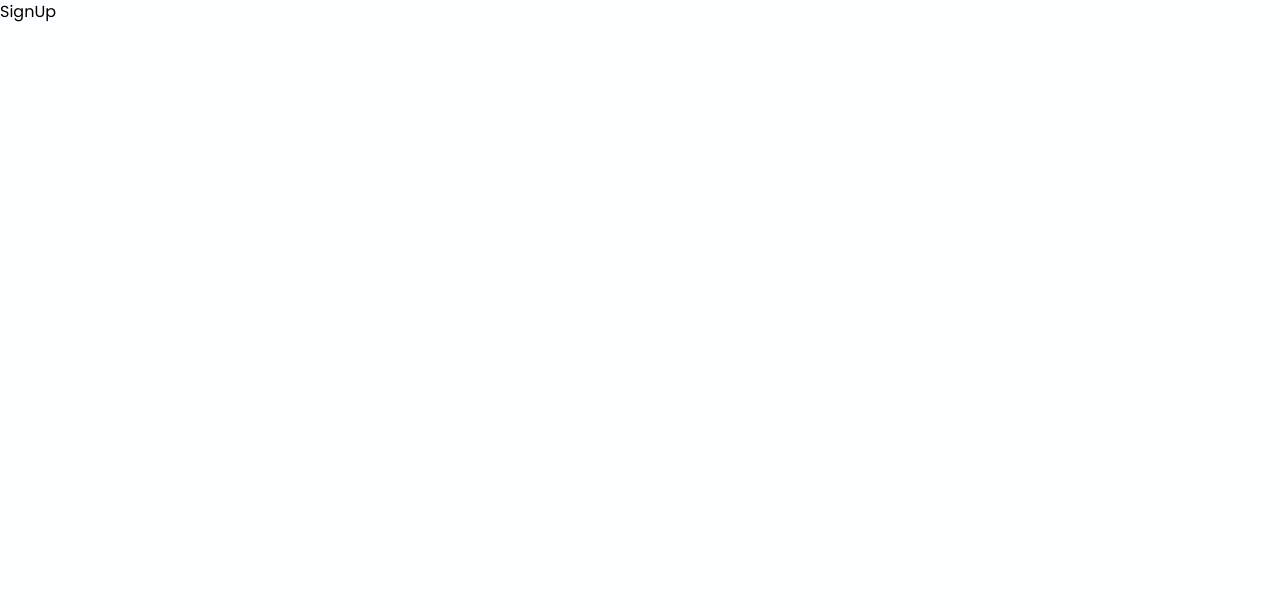
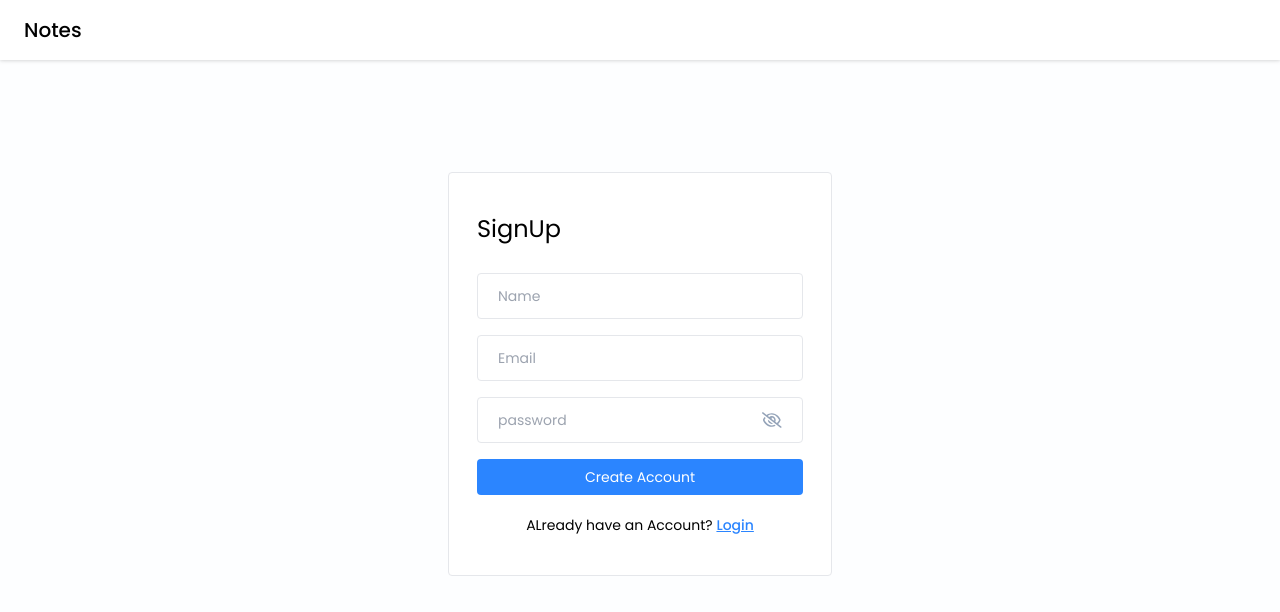
Before and after one commit to chitagone/Full_Stack_Note_App, a React (Vite) app in the folder frontend/: page /signup in a window 1280 px wide. Shown: the top 612 px of the page. Built offline with nearby package versions, Linux system fonts and the light colour scheme.

Commit message:
add login and signup structure

```diff
--- a/frontend/package.json
+++ b/frontend/package.json
@@ -12,6 +12,7 @@
   "dependencies": {
     "react": "^18.3.1",
     "react-dom": "^18.3.1",
+    "react-icons": "^5.2.1",
     "react-router-dom": "^6.26.0"
   },
   "devDependencies": {
--- /dev/null
+++ b/frontend/src/components/Navbar.jsx
@@ -0,0 +1,9 @@
+const Navbar = () => {
+  return (
+    <div className="bg-white flex items-center justify-between px-6 py-2 drop-shadow">
+      <h2 className="text-xl font-medium text-black py-2">Notes</h2>
+    </div>
+  );
+};
+
+export default Navbar;
--- /dev/null
+++ b/frontend/src/components/PasswordInput.jsx
@@ -0,0 +1,36 @@
+import { useState } from "react";
+import { FaRegEye, FaRegEyeSlash } from "react-icons/fa6";
+
+const PasswordInput = ({ value, onChange, placeholder }) => {
+  const [isShowPassword, setisShowPassword] = useState(false);
+  const toggleShowPassword = () => {
+    setisShowPassword(!isShowPassword);
+  };
+  return (
+    <div className="flex items-center bg-transparent border-[1.5px] px-5 rounded mb-3">
+      <input
+        type={isShowPassword ? "text" : "password"}
+        value={value}
+        placeholder={placeholder || "password"}
+        onChange={onChange}
+        className="w-full text-sm bg-transparent py-3 mr-3 rounded outline-none"
+      />
+
+      {isShowPassword ? (
+        <FaRegEye
+          size={22}
+          className="text-primary cursor-pointer"
+          onClick={() => toggleShowPassword()}
+        />
+      ) : (
+        <FaRegEyeSlash
+          size={22}
+          className="text-slate-400 cursor-pointer"
+          onClick={() => toggleShowPassword()}
+        />
+      )}
+    </div>
+  );
+};
+
+export default PasswordInput;
--- a/frontend/src/index.css
+++ b/frontend/src/index.css
@@ -14,5 +14,11 @@
   }
 }
 @layer components{
+.input-box{
+  @apply w-full text-sm bg-transparent border-[1.5px] px-5 py-3 rounded mb-4 outline-none;
+}
 
+.btn-primary{
+  @apply w-full text-sm bg-primary text-white p-2 rounded my-1 hover:bg-blue-600
 }
+}
--- a/frontend/src/pages/Login.jsx
+++ b/frontend/src/pages/Login.jsx
@@ -1,7 +1,74 @@
-import React from "react";
+import { Link } from "react-router-dom";
+import Navbar from "../components/Navbar";
+import PasswordInput from "../components/PasswordInput";
+import { useState } from "react";
+import { validateEmail, validatePassword } from "../utils/helper";
 
 const Login = () => {
-  return <div>Login</div>;
+  const [email, setEmail] = useState("");
+  const [password, setPassword] = useState("");
+  const [error, setError] = useState(null);
+
+  const handleLogin = async (e) => {
+    e.preventDefault();
+    if (!validateEmail(email)) {
+      setError("Please enter a valid email address");
+      return;
+    }
+
+    if (!password) {
+      setError("Please enter the password");
+      return;
+    }
+
+    if (!validatePassword(password)) {
+      setError("password must be at least 6 characters");
+      return;
+    }
+
+    setError("");
+
+    // Login API call
+  };
+
+  return (
+    <>
+      <Navbar />
+      <div className="flex items-center justify-center mt-28">
+        <div className="w-96 border rounded bg-white px-7 py-10">
+          <form onSubmit={handleLogin}>
+            <h4 className="text-2xl mb-7">Login</h4>
+
+            <input
+              type="text"
+              placeholder="email"
+              className="input-box"
+              value={email}
+              onChange={(e) => setEmail(e.target.value)}
+            />
+
+            <PasswordInput
+              value={password}
+              onChange={(e) => setPassword(e.target.value)}
+            />
+
+            {error && <p className="text-red-500 text-xs pb-1">{error}</p>}
+
+            <button type="submit" className="btn-primary">
+              Login
+            </button>
+
+            <p className="text-sm text-center mt-4">
+              Not registerd Yet?{" "}
+              <Link to="/signup" className="font-medium text-primary underline">
+                Create an Account
+              </Link>
+            </p>
+          </form>
+        </div>
+      </div>
+    </>
+  );
 };
 
 export default Login;
--- a/frontend/src/pages/SignUp.jsx
+++ b/frontend/src/pages/SignUp.jsx
@@ -1,7 +1,85 @@
-import React from "react";
+import { useState } from "react";
+import Navbar from "../components/Navbar";
+import PasswordInput from "../components/PasswordInput";
+import { Link } from "react-router-dom";
+import { validateEmail, validatePassword } from "../utils/helper";
+const SignUp = () => {
+  const [name, setName] = useState("");
+  const [email, setEmail] = useState("");
+  const [password, setPassword] = useState("");
 
-const SignUp = () => {
-  return <div>SignUp</div>;
+  const [error, setError] = useState(null);
+
+  const handleSignUp = async (e) => {
+    e.preventDefault();
+    if (!name) {
+      setError("Please Enter Your Name");
+      return;
+    }
+    if (!validateEmail(email)) {
+      setError("Please enter a valid email address");
+      return;
+    }
+
+    if (!password) {
+      setError("Please enter the password");
+      return;
+    }
+
+    if (!validatePassword(password)) {
+      setError("password must be at least 6 characters");
+      return;
+    }
+
+    setError("");
+
+    // Sign Up API call
+  };
+  return (
+    <>
+      <Navbar />
+      <div className="flex items-center justify-center mt-28">
+        <div className="w-96 border rounded bg-white px-7 py-10">
+          <form onSubmit={handleSignUp}>
+            <h4 className="text-2xl mb-7">SignUp</h4>
+
+            <input
+              type="text"
+              placeholder="Name"
+              className="input-box"
+              value={name}
+              onChange={(e) => setName(e.target.value)}
+            />
+
+            <input
+              type="text"
+              placeholder="Email"
+              className="input-box"
+              value={email}
+              onChange={(e) => setEmail(e.target.value)}
+            />
+            <PasswordInput
+              value={password}
+              onChange={(e) => setPassword(e.target.value)}
+            />
+
+            {error && <p className="text-red-500 text-xs pb-1">{error}</p>}
+
+            <button type="submit" className="btn-primary">
+              Create Account
+            </button>
+
+            <p className="text-sm text-center mt-4">
+              ALready have an Account?{" "}
+              <Link to="/Login" className="font-medium text-primary underline">
+                Login
+              </Link>
+            </p>
+          </form>
+        </div>
+      </div>
+    </>
+  );
 };
 
 export default SignUp;
--- /dev/null
+++ b/frontend/src/utils/helper.js
@@ -0,0 +1,10 @@
+// validation email
+export const validateEmail = (email) => {
+  const regex = /^[^\s@]+@[^\s@]+\.[^\s@]+$/;
+  return regex.test(email);
+};
+
+// validation password
+export const validatePassword = (password) => {
+  return password.length >= 6;
+};
--- a/frontend/tailwind.config.js
+++ b/frontend/tailwind.config.js
@@ -2,7 +2,13 @@
 export default {
   content: ["./index.html", "./src/**/*.{js,ts,jsx,tsx}"],
   theme: {
-    extend: {},
+    extend: {
+      // Colors use in project
+      colors: {
+        primary: "#2B85FF",
+        secondary: "#EF863E",
+      },
+    },
   },
   plugins: [],
 };
```
Also changed, not shown: 1 other file (tests, documents, lock files or other folders).
